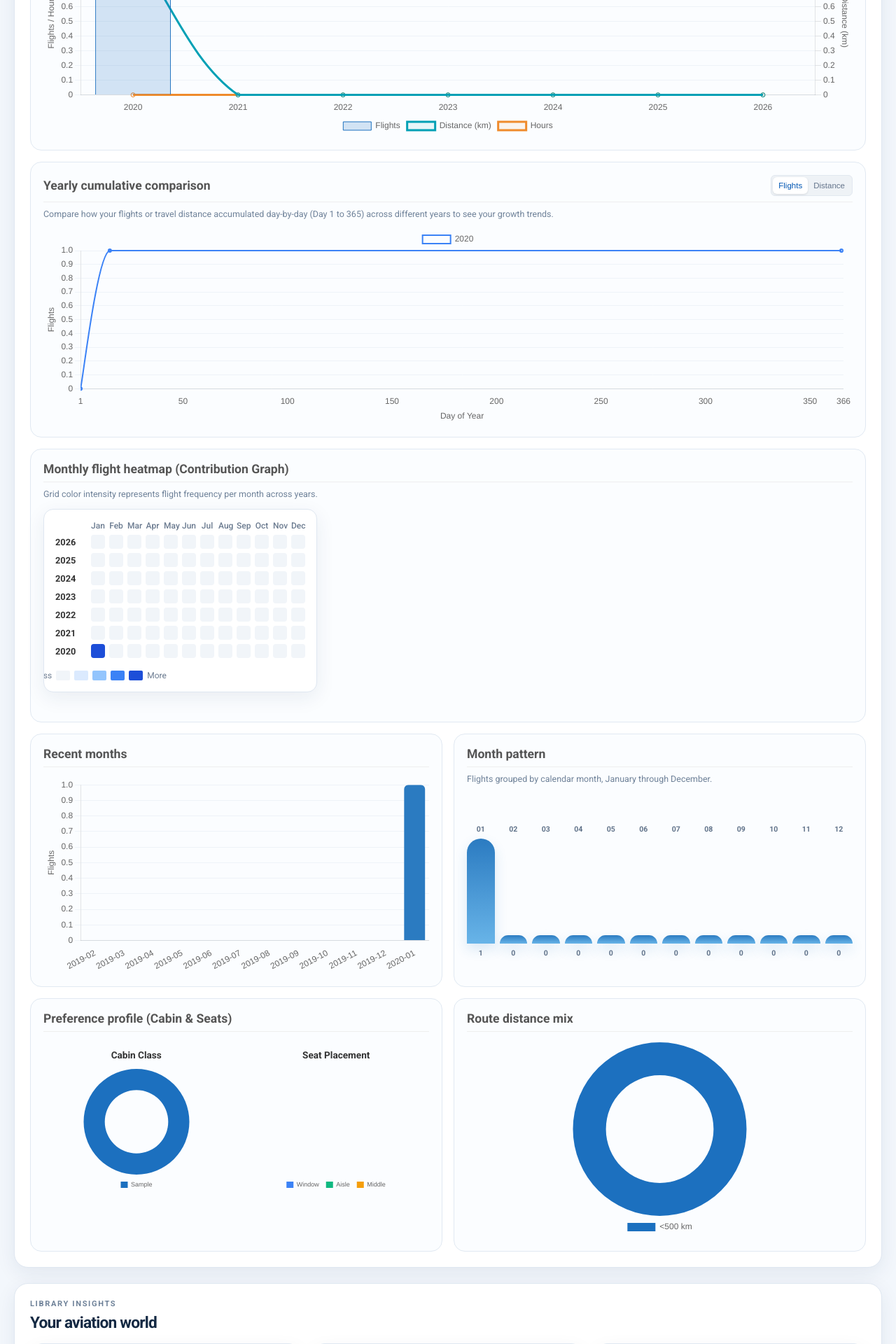
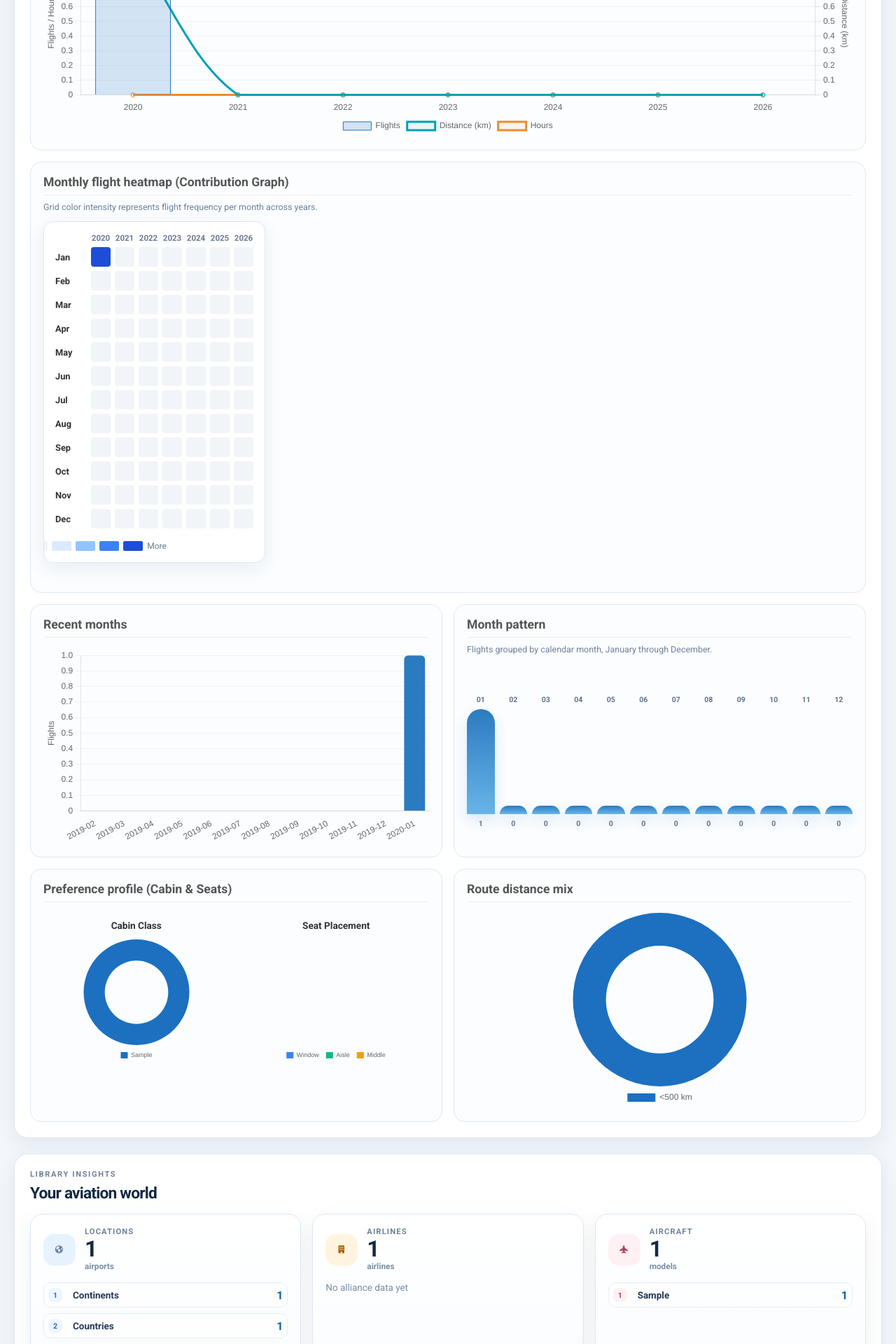
Before and after one commit to Yongxue-Chen/everfly, a Flask app: page / in a window 1280 px wide. Shown: the part 1417-3337 px from the top of the page at 70% size. Run offline with Flask 3, Linux system fonts and the light colour scheme; the visitor is signed in with stand-in values (Sample User, id 1); tables that the repository leaves empty hold one stand-in row (values such as "Sample post"); parts of the project's set-up code (start-up, migrations or seed data) failed here and were passed over; some libraries are stand-ins or nearby versions.

Commit message:
feat: remove cumulative comparison chart and rotate monthly heatmap by 90 degrees (years horizontal)

```diff
--- a/static/css/style.css
+++ b/static/css/style.css
@@ -2271,9 +2271,11 @@ th[onclick] {
     flex: 0 0 45px;
 }
 
-.heatmap-month-label {
-    width: 20px;
-    flex: 0 0 20px;
+.heatmap-year-column-label {
+    width: 28px;
+    flex: 0 0 28px;
+    font-size: 0.72rem;
+    font-weight: 600;
     text-align: center;
 }
 
@@ -2289,7 +2291,7 @@ th[onclick] {
     align-items: center;
 }
 
-.heatmap-year-label {
+.heatmap-month-row-label {
     width: 45px;
     flex: 0 0 45px;
     font-size: 0.8rem;
@@ -2299,9 +2301,9 @@ th[onclick] {
 }
 
 .heatmap-cell {
-    width: 20px;
-    height: 20px;
-    flex: 0 0 20px;
+    width: 28px;
+    height: 28px;
+    flex: 0 0 28px;
     border: none;
     border-radius: 4px;
     cursor: pointer;
--- a/static/js/app.js
+++ b/static/js/app.js
@@ -2415,18 +2415,6 @@ function renderJourneyTrends(stats) {
         <article class="journey-chart-card journey-chart-wide"><div class="stats-header">Yearly rhythm</div><p class="journey-chart-note">Left axis: flights and hours. Right axis: total distance in km.</p><div class="journey-chart-box"><canvas id="yearComboChart"></canvas></div></article>
 
         <article class="journey-chart-card journey-chart-wide">
-            <div class="stats-header">
-                <span>Yearly cumulative comparison</span>
-                <div class="cumulative-toggle-group">
-                    <button id="btn-cum-flights" class="btn btn-xs active" onclick="switchCumulativeType('flights')">Flights</button>
-                    <button id="btn-cum-distance" class="btn btn-xs" onclick="switchCumulativeType('distance')">Distance</button>
-                </div>
-            </div>
-            <p class="journey-chart-note">Compare how your flights or travel distance accumulated day-by-day (Day 1 to 365) across different years to see your growth trends.</p>
-            <div class="journey-chart-box"><canvas id="yearlyCumulativeChart"></canvas></div>
-        </article>
-
-        <article class="journey-chart-card journey-chart-wide">
             <div class="stats-header">Monthly flight heatmap (Contribution Graph)</div>
             <p class="journey-chart-note">Grid color intensity represents flight frequency per month across years.</p>
             ${renderFlightHeatmap(months)}
@@ -2515,7 +2503,6 @@ function renderJourneyTrends(stats) {
     });
 
     // Render new stage 2 charts
-    renderCumulativeChart();
 
     const cabinCounts = {};
     const seatCounts = { Window: 0, Aisle: 0, Middle: 0 };
@@ -2937,116 +2924,7 @@ function refreshProfileMapLayers({ fitBounds = false } = {}) {
     console.log(`Map rendering complete: ${drawnCount} routes drawn across ${longitudeOffsets.length} world copies, ${Object.keys(airports).length} airports`);
 }
 
-// --- Stage 2 Features: Heatmap, Cumulative Chart & Filters ---
-let currentCumulativeType = 'flights';
-function switchCumulativeType(type) {
-    currentCumulativeType = type;
-    const btnF = document.getElementById('btn-cum-flights');
-    const btnD = document.getElementById('btn-cum-distance');
-    if (btnF && btnD) {
-        btnF.classList.toggle('active', type === 'flights');
-        btnD.classList.toggle('active', type === 'distance');
-    }
-    renderCumulativeChart();
-}
-window.switchCumulativeType = switchCumulativeType;
-
-function getDayOfYear(dateObjOrStr) {
-    const d = new Date(dateObjOrStr);
-    if (isNaN(d.getTime())) return null;
-    const start = new Date(d.getFullYear(), 0, 0);
-    const diff = d - start + (start.getTimezoneOffset() - d.getTimezoneOffset()) * 60 * 1000;
-    const oneDay = 1000 * 60 * 60 * 24;
-    return Math.floor(diff / oneDay);
-}
-
-function renderCumulativeChart() {
-    const flights = State.cache.flights || [];
-    const flightsByYear = {};
-    flights.forEach(f => {
-        const d = new Date(f.date);
-        const yr = d.getFullYear();
-        if (isNaN(yr)) return;
-        if (!flightsByYear[yr]) flightsByYear[yr] = [];
-        flightsByYear[yr].push(f);
-    });
-
-    const years = Object.keys(flightsByYear).map(Number).sort();
-    const displayYears = years.slice(-5); // Show last 5 years
-
-    const colors = ['#3b82f6', '#10b981', '#f59e0b', '#ec4899', '#8b5cf6'];
-    const datasets = [];
-
-    displayYears.forEach((yr, idx) => {
-        const yrFlights = flightsByYear[yr];
-        yrFlights.sort((a, b) => a._std_ts - b._std_ts);
-
-        const points = [{ x: 1, y: 0 }];
-        let cum = 0;
-        yrFlights.forEach(f => {
-            const day = getDayOfYear(f.date);
-            if (day === null) return;
-
-            if (currentCumulativeType === 'flights') {
-                cum += 1;
-            } else {
-                cum += (f.distance || 0);
-            }
-            if (points.length > 0 && points[points.length - 1].x === day) {
-                points[points.length - 1].y = cum;
-            } else {
-                points.push({ x: day, y: cum });
-            }
-        });
-
-        const currentYear = new Date().getFullYear();
-        if (yr === currentYear) {
-            const todayDay = getDayOfYear(new Date());
-            if (todayDay && points[points.length - 1].x < todayDay) {
-                points.push({ x: todayDay, y: cum });
-            }
-        } else {
-            if (points[points.length - 1].x < 365) {
-                points.push({ x: 365, y: cum });
-            }
-        }
-
-        datasets.push({
-            label: String(yr),
-            data: points,
-            borderColor: colors[idx % colors.length],
-            backgroundColor: 'transparent',
-            tension: 0.1,
-            borderWidth: 2,
-            pointRadius: 2,
-            pointHoverRadius: 4
-        });
-    });
-
-    renderJourneyChart('yearlyCumulativeChart', {
-        type: 'line',
-        data: { datasets },
-        options: {
-            responsive: true,
-            maintainAspectRatio: false,
-            interaction: { mode: 'index', intersect: false },
-            scales: {
-                x: {
-                    type: 'linear',
-                    min: 1,
-                    max: 366,
-                    title: { display: true, text: 'Day of Year' },
-                    grid: { display: false }
-                },
-                y: {
-                    beginAtZero: true,
-                    title: { display: true, text: currentCumulativeType === 'flights' ? 'Flights' : 'Distance (km)' },
-                    grid: { color: '#eef3f8' }
-                }
-            }
-        }
-    });
-}
+// --- Stage 2 Features: Heatmap & Filters ---
 
 function renderFlightHeatmap(months) {
     const dataByYearMonth = {};
@@ -3065,8 +2943,9 @@ function renderFlightHeatmap(months) {
         }
     });
 
+    // Years from minYear to maxYear (left to right)
     const years = [];
-    for (let y = maxYear; y >= minYear; y--) {
+    for (let y = minYear; y <= maxYear; y++) {
         years.push(y);
     }
 
@@ -3087,24 +2966,26 @@ function renderFlightHeatmap(months) {
         <div class="heatmap-container">
             <div class="heatmap-header">
                 <div class="heatmap-label-placeholder"></div>
-                ${monthLabels.map(m => `<div class="heatmap-month-label">${m}</div>`).join('')}
+                ${years.map(yr => `<div class="heatmap-year-column-label">${yr}</div>`).join('')}
             </div>
             <div class="heatmap-grid">
     `;
 
-    years.forEach(yr => {
-        html += `<div class="heatmap-row"><div class="heatmap-year-label">${yr}</div>`;
-        for (let mn = 1; mn <= 12; mn++) {
+    // 12 rows for months
+    monthLabels.forEach((monthName, monthIdx) => {
+        const mn = monthIdx + 1; // 1-indexed month
+        html += `<div class="heatmap-row"><div class="heatmap-month-row-label">${monthName}</div>`;
+        years.forEach(yr => {
             const count = (dataByYearMonth[yr] && dataByYearMonth[yr][mn]) || 0;
             const monthStr = `${yr}-${String(mn).padStart(2, '0')}`;
             const levelClass = getLevelClass(count);
             html += `
                 <button class="heatmap-cell ${levelClass}"
-                        title="${yr}-${mn}: ${count} flights"
-                        onclick="openFlightListModal('${yr}-${mn}', filterFlightsForInsight('month', '${monthStr}'))">
+                        title="${yr}-${monthName}: ${count} flights"
+                        onclick="openFlightListModal('${yr}-${monthName}', filterFlightsForInsight('month', '${monthStr}'))">
                 </button>
             `;
-        }
+        });
         html += `</div>`;
     });
 
```
